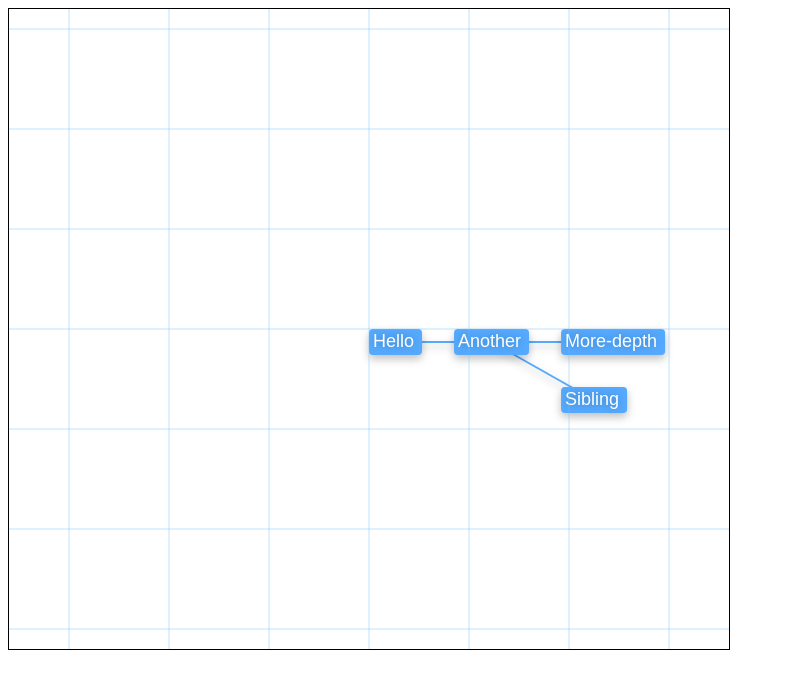
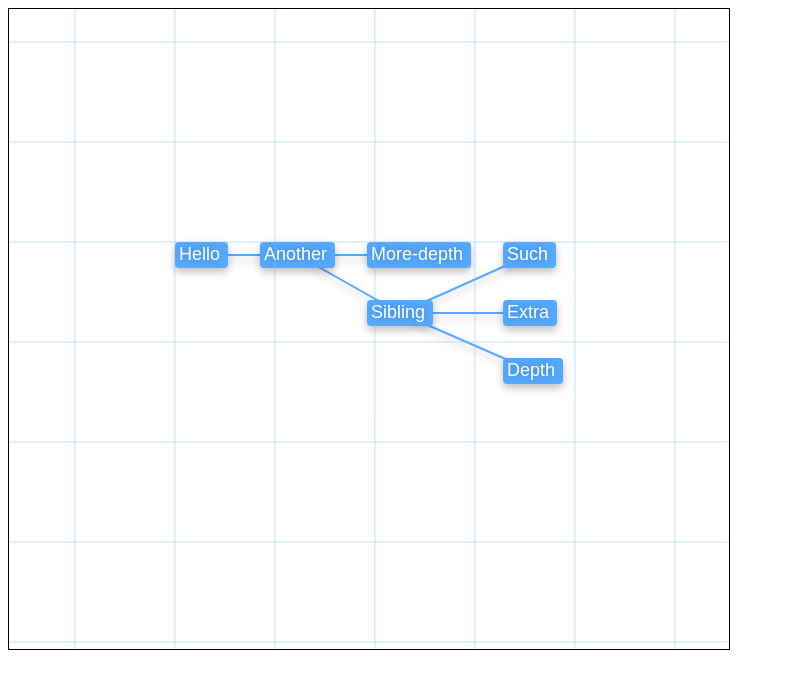
Before and after one commit to battesonb/trees.js, a website with bundled scripts: page canvas/index.html in a window 1280 px wide. Shown: the whole page, without its empty margins (0-785 px from the left). Built offline with nearby package versions, Linux system fonts and the light colour scheme.

Commit message:
Aligned camera to center of tree structure.

```diff
--- a/canvas/index.html
+++ b/canvas/index.html
@@ -19,7 +19,18 @@
                   text: "More-depth"
                 },
                 {
-                  text: "Sibling"
+                  text: "Sibling",
+                  children: [
+                    {
+                      text: "Such"
+                    },
+                    {
+                      text: "Extra"
+                    },
+                    {
+                      text: "Depth"
+                    }
+                  ]
                 }
               ]
             }
--- a/canvas/src/Components/Renderer/CanvasRenderer.ts
+++ b/canvas/src/Components/Renderer/CanvasRenderer.ts
@@ -24,7 +24,9 @@ export default class CanvasRenderer implements IRenderer {
     this.canvas.setFontFamily(options.text.family);
 
     this.setTreeMeasurements(tree, options);
-    this.setNodePositions(tree, options);
+    let max: Point2D = this.setNodePositions(tree, options);
+
+    camera.move(-max.x/2, -max.y/2);
   }
 
   private setTreeMeasurements(tree: Tree, options: any): void {
@@ -34,7 +36,13 @@ export default class CanvasRenderer implements IRenderer {
     });
   }
 
-  private setNodePositions(tree: Tree, options: any): void {
+  /**
+   * Sets the positions of nodes and returns the furthest x and y positions.
+   * @param tree
+   * @param options
+   */
+  private setNodePositions(tree: Tree, options: any): Point2D {
+    let max = new Point2D();
     let currentPos = new Point2D(0, 0);
     let deltaX = 0;
     let currentLevel = 0;
@@ -47,8 +55,11 @@ export default class CanvasRenderer implements IRenderer {
       deltaX = Math.max(deltaX, node.getWidth() + node.position.x);
       node.position.x = currentPos.x;
       node.position.y = currentPos.y;
-      currentPos.y += node.position.y + node.getHeight() + this.options.node.margin;
+      currentPos.y += node.getHeight() + this.options.node.margin;
+      max.x = Math.max(max.x, currentPos.x + node.getWidth());
+      max.y = Math.max(max.y, currentPos.y);
     }, true);
+    return max;
   }
 
   clear(): void {
```
Also changed, not shown: canvas/dist/trees.bundle.js, 1 other file.
